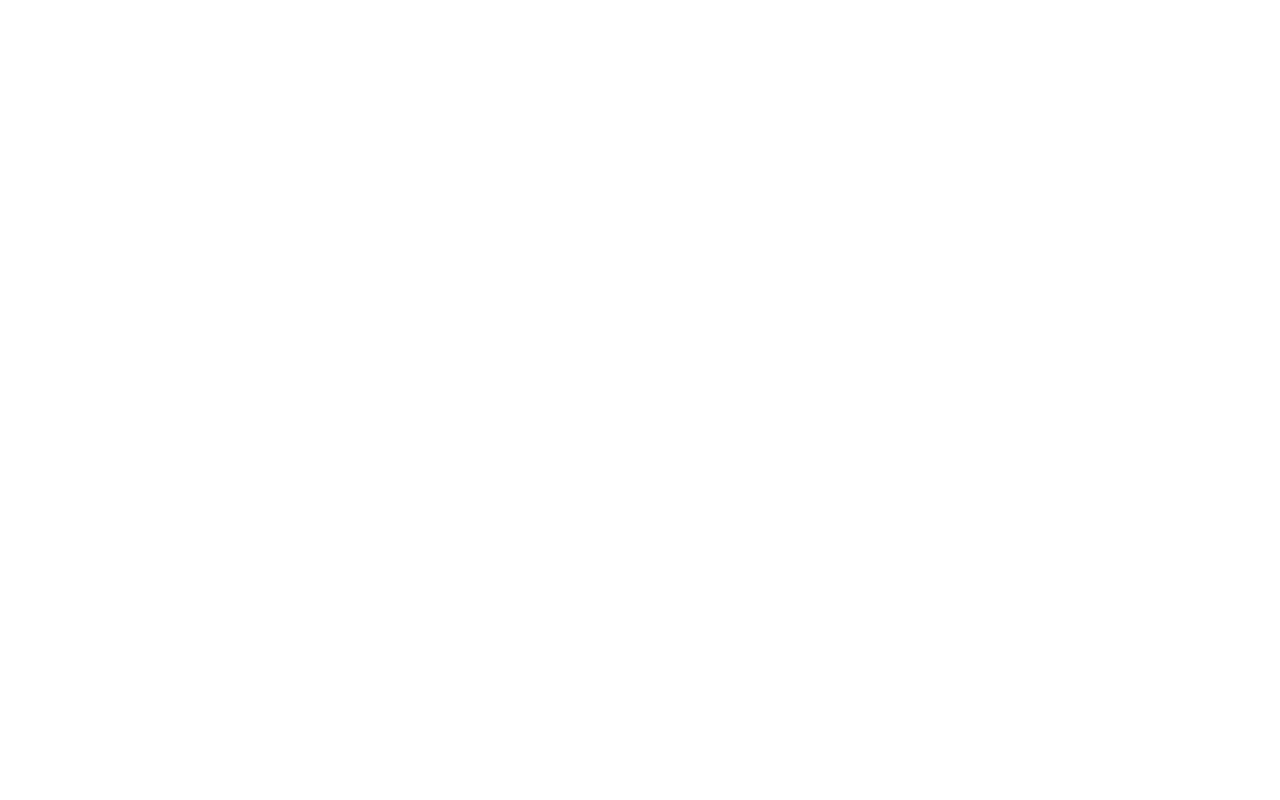
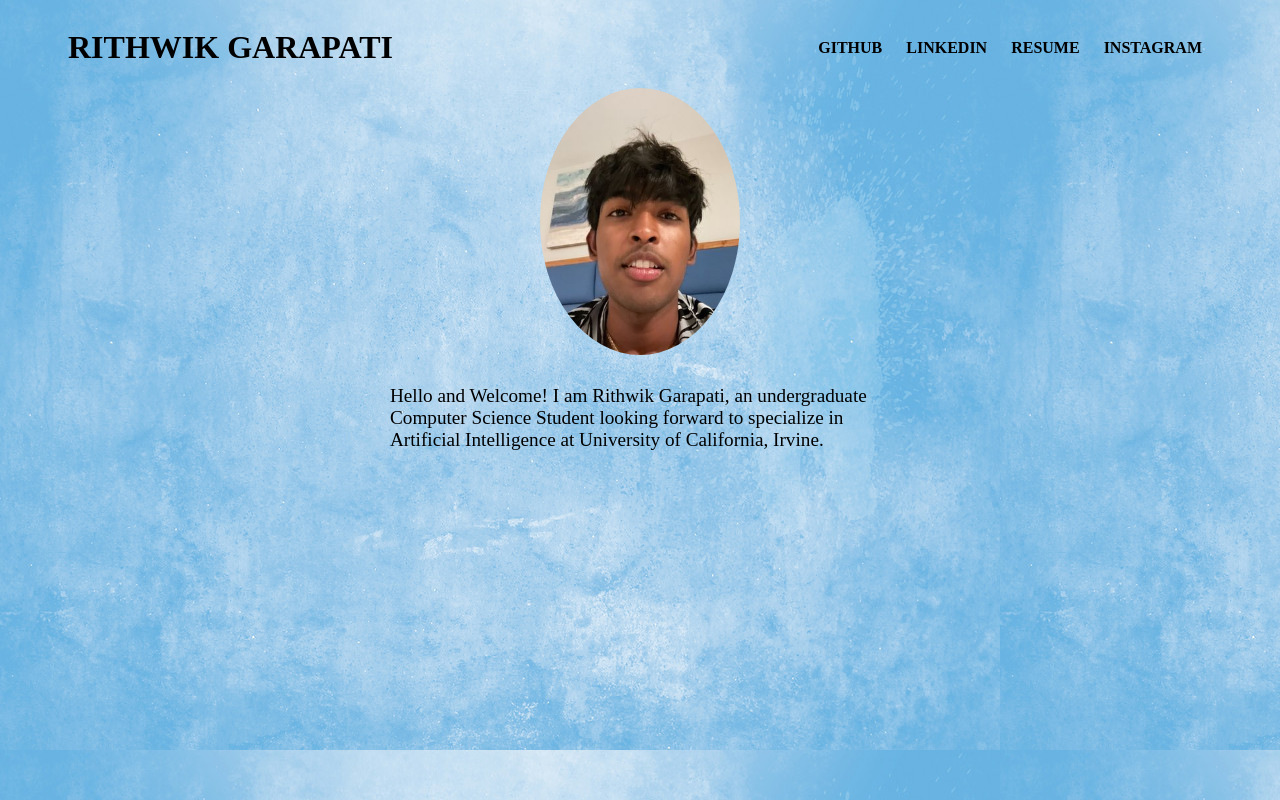
Before and after one commit to rithwikgarapati/rithwikgarapati.github.io, a plain HTML site: page index.html in a window 1280 px wide. Drawn offline with Linux system fonts and the light colour scheme.

Commit message:
Initial commit

```diff
--- a/index.html
+++ b/index.html
@@ -1,2 +1,30 @@
-<html>
+<!DOCTYPE html>
+<html lang="en">
+<head>
+    <meta charset="UTF-8">
+    <meta name="viewport" content="width=device-width, initial-scale=1.0">
+    <title>Rithwik's Website</title>
+    <link rel="stylesheet" href="styles.css">
+</head>
+<body>
+    <div id="heading">
+        <h1>RITHWIK GARAPATI</h1>
+
+        <div id="links">
+            <a class="link" href="https://github.com/rithwikgarapati" target="_blank">GITHUB</a>
+            <a class="link" href="https://www.linkedin.com/in/rithwik-garapati/" target="_blank">LINKEDIN</a>
+            <a class="link" href="https://docs.google.com/document/d/1rSfJx3HREn9d3ziyuXoc6rTgl8UM9GobyghxLw6-iQ8/edit" target="_blank">RESUME</a>
+            <a class="link" href="https://www.instagram.com/rithwik.garapati/" target="_blank">INSTAGRAM</a>
+        </div>
+    </div>
+    <img id="rithwik_pic" src="images/rithwik_g.jpg" alt="Picture of Rithwik">
+
+    <div id="personal_info">
+        <p>Hello and Welcome! I am Rithwik Garapati, an undergraduate Computer Science Student
+            looking forward to specialize in Artificial Intelligence at University of California,
+            Irvine.
+        </p>
+    </div>
+
+</body>
 </html>
--- /dev/null
+++ b/styles.css
@@ -0,0 +1,43 @@
+body{
+    background-image: url(images/background_img.jpg);
+}
+
+#heading{
+
+    display: flex;
+    flex-direction: row;
+    justify-content: space-between;
+    align-items: center;
+
+    padding: 0px 60px;
+
+}
+
+.link{
+    padding: 0px 10px;
+    text-decoration: none;
+    font-weight: bold;
+    color: black;
+
+}
+
+.link:hover{
+    color: blue;
+}
+
+#rithwik_pic{
+    display: block;
+    width: 200px;
+    border-radius: 50%;
+    margin-left: auto;
+    margin-right: auto;
+}
+
+#personal_info{
+    margin-top: 30px;
+    width: 500px;
+    margin-left: auto;
+    margin-right: auto;
+    font-size: larger;
+    font-weight: 500;
+}
```
Also changed, not shown: images/background_img.jpg (added), images/rithwik_g.jpg (added).
